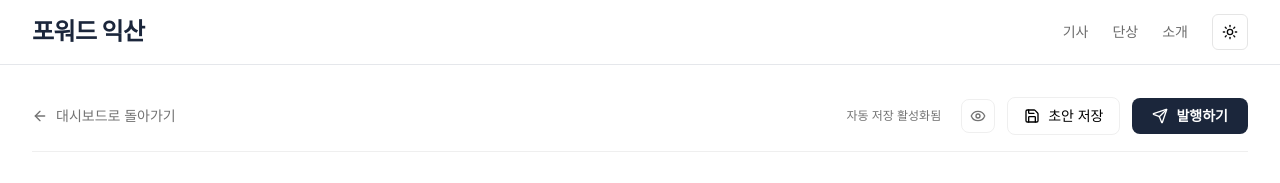
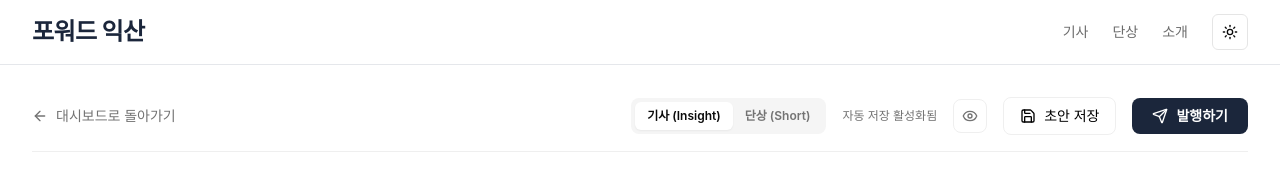
Before and after one commit to sangbinbag74-lang/-, a Next.js app: page /admin/editor in a window 1280 px wide. Shown: the top 183 px of the page. Built offline with nearby package versions, Linux system fonts and the light colour scheme; no server answers; a web font is replaced by a local one.

Commit message:
feat: 어드민 글쓰기 화면에 기사/단상 카테고리 분리 저장 기능 추가

```diff
--- a/src/app/admin/editor/actions.ts
+++ b/src/app/admin/editor/actions.ts
@@ -3,7 +3,7 @@
 import { createClient } from '@/lib/supabase/server'
 import { revalidatePath } from 'next/cache'
 
-export async function savePost(data: { id?: string; title: string; content: string; summary?: string; status: 'draft' | 'published' }) {
+export async function savePost(data: { id?: string; title: string; content: string; summary?: string; status: 'draft' | 'published'; category?: 'article' | 'short' }) {
     const supabase = createClient()
 
     // 1. Check if authenticated
@@ -46,9 +46,12 @@ export async function savePost(data: { id?: string; title: string; content: stri
         }
     } else {
         // Insert new post
-        const slug = data.title
+        const slugBase = data.title
             ? data.title.toLowerCase().replace(/[^a-zA-Z0-9가-힣]+/g, '-').replace(/(^-|-$)+/g, '') + '-' + Date.now()
             : `draft-${Date.now()}`
+
+        const prefix = data.category === 'short' ? 'short-' : 'article-';
+        const slug = prefix + slugBase;
 
         const { data: newRow, error } = await supabase
             .from('posts')
--- a/src/app/admin/editor/page.tsx
+++ b/src/app/admin/editor/page.tsx
@@ -15,6 +15,7 @@ function EditorContent() {
     const [title, setTitle] = useState("");
     const [summary, setSummary] = useState("");
     const [content, setContent] = useState("");
+    const [category, setCategory] = useState<'article' | 'short'>('article');
     const [suggestedTitles, setSuggestedTitles] = useState<string[]>([]);
     const [isAiProcessing, setIsAiProcessing] = useState(false);
     const [isUploading, setIsUploading] = useState(false);
@@ -30,6 +31,11 @@ function EditorContent() {
                     setTitle(data.title || "");
                     setSummary(data.summary || "");
                     setContent(data.content || "");
+                    if (data.slug?.startsWith('short-')) {
+                        setCategory('short');
+                    } else {
+                        setCategory('article');
+                    }
                 }
             };
             fetchPost();
@@ -40,7 +46,7 @@ function EditorContent() {
         if (!title && !content) return;
 
         startTransition(async () => {
-            const result = await savePost({ id: postId || undefined, title, content, summary, status });
+            const result = await savePost({ id: postId || undefined, title, content, summary, status, category });
             if (result?.error) {
                 alert(result.error);
             } else if (result?.success) {
@@ -180,8 +186,23 @@ function EditorContent() {
                     <ArrowLeft className="mr-2 h-4 w-4 transition-transform group-hover:-translate-x-0.5" />
                     대시보드로 돌아가기
                 </Link>
-                <div className="flex items-center gap-3">
-                    <span className="text-xs text-muted-foreground font-medium mr-2">
+                <div className="flex items-center gap-4">
+                    <div className="flex items-center bg-accent rounded-lg p-1">
+                        <button
+                            onClick={() => setCategory('article')}
+                            className={`px-3 py-1.5 text-xs font-semibold rounded-md transition-all ${category === 'article' ? 'bg-background shadow-sm text-foreground' : 'text-muted-foreground hover:text-foreground'}`}
+                        >
+                            기사 (Insight)
+                        </button>
+                        <button
+                            onClick={() => setCategory('short')}
+                            className={`px-3 py-1.5 text-xs font-semibold rounded-md transition-all ${category === 'short' ? 'bg-background shadow-sm text-foreground' : 'text-muted-foreground hover:text-foreground'}`}
+                        >
+                            단상 (Short)
+                        </button>
+                    </div>
+
+                    <span className="text-xs text-muted-foreground font-medium hidden md:block">
                         {isPending ? '저장 중...' : '자동 저장 활성화됨'}
                     </span>
                     <button className="p-2 border border-border/60 rounded-lg text-muted-foreground hover:bg-accent transition-colors" aria-label="미리보기">
```
